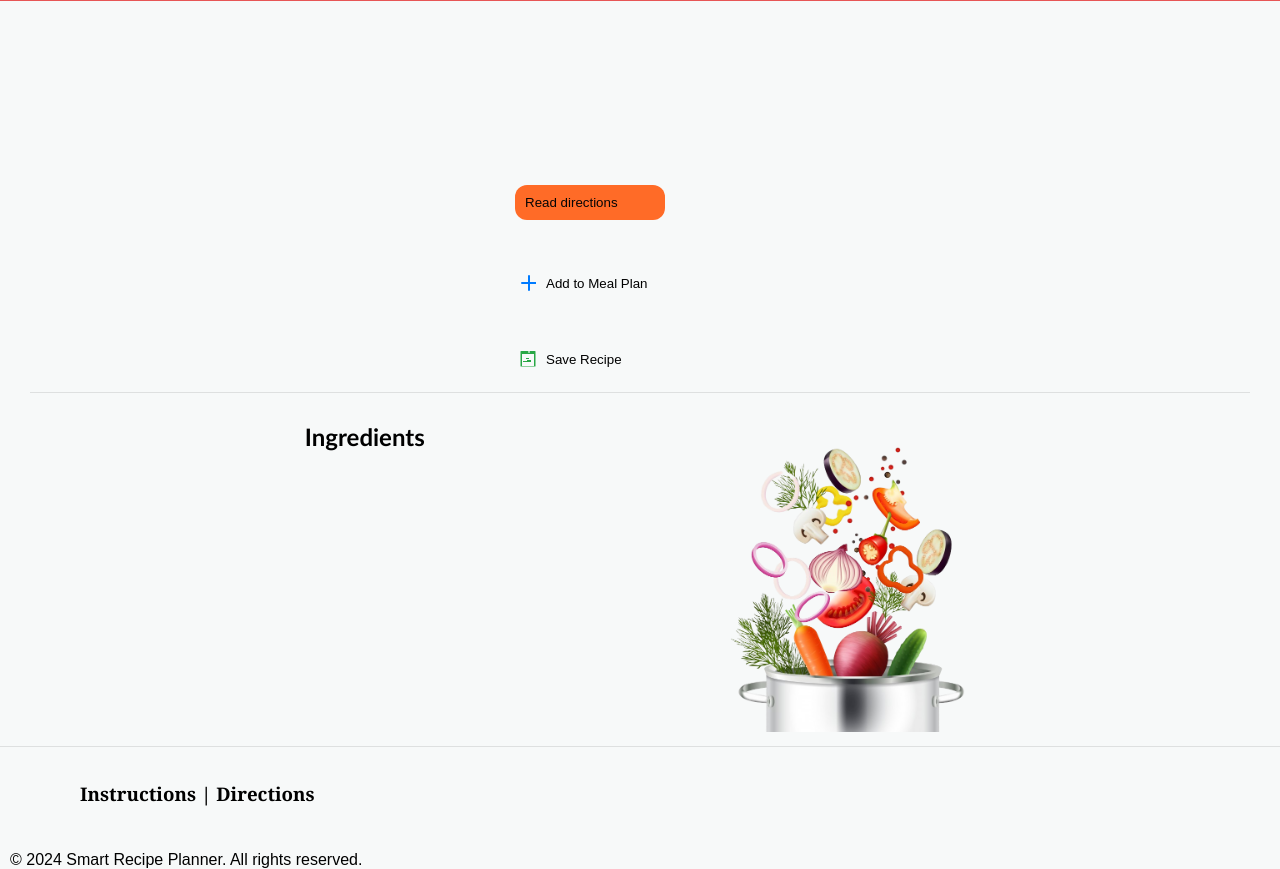
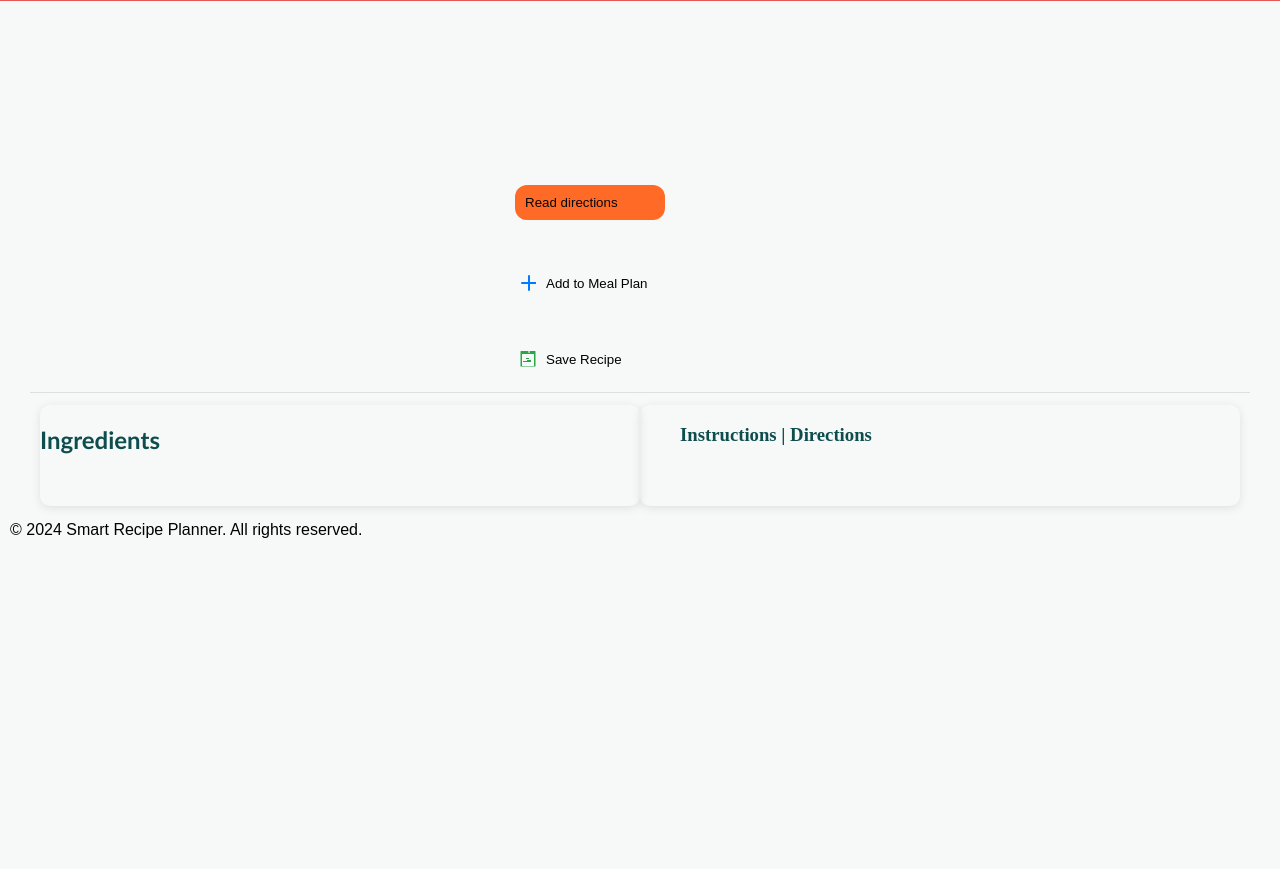
Before and after one commit to abdirashidabubakar50/Recipe_Planner, a Flask app: template app/templates/recipe_detail.html in a window 1280 px wide. Shown: the part 81-950 px from the top of the page. After the commit the page ends 619 px from the top, so only its background shows below. Run offline with Flask 3, Linux system fonts and the light colour scheme; the template is opened without the code that fills it, so the values that code supplies are empty; parts of the project's set-up code (start-up, migrations or seed data) failed here and were passed over.

Commit message:
cleaning up

```diff
--- a/app/api/routes.py
+++ b/app/api/routes.py
@@ -190,7 +190,6 @@ def save_recipe(recipe_id):
         ))
 
 
-
 """display the saved recipes"""
 @api.route('/saved_recipes/<int:user_id>')
 @login_required
@@ -208,6 +207,7 @@ def saved_recipes(user_id):
         saved_recipes=saved_recipes,
         user_id=current_user.id, user=current_user
     )
+
 
 
 """ Adds the recipe to meal plan"""
--- a/app/static/styles/recipe.css
+++ b/app/static/styles/recipe.css
@@ -102,43 +102,53 @@ p{
 
 .ingredients{
     display: flex;
-    padding: 10px;
-    max-width: 1300px;
-    justify-content: center;
+    max-width: 1200px;
+    /* justify-content: center; */
     margin: auto;
-    /* height: 100vh; */
+    padding: 5px;
+    height: auto;
     /* border: 2px solid #ddd; */
-    box-shadow: 0 1px 0px rgba(0, 0, 0, 0.1);
     font-family:'Times New Roman', Times, serif;
+    color:rgb(14, 77, 77);
+    margin-top: 8px;
+
 }
 .ingredients-detail{
     display: flex;
     flex-direction: column;
     justify-content: left;
-    max-width: 400px;
+    width: 50%;
+    border-radius: 10px;
+    box-shadow: 0 2px 10px rgba(0, 0, 0, 0.1);
 }
 .ingredients li{
-    list-style:circle;
-    padding: 10px;
+    list-style: lower-roman;
+    padding: 8px;
     font-family: 'Gill Sans', 'Gill Sans MT', Calibri, 'Trebuchet MS', sans-serif;
 }
 .ingredients-detail h2{
     font-family:'Gill Sans', 'Gill Sans MT', Calibri, 'Trebuchet MS', sans-serif;
 }
 
-.ingredient-img img{
-    height: 300px;
-    max-width: 400px;
+.ingredient-img {
+    width: 50%;
     border-radius: 10px;
-    object-fit: cover;
-    margin-left: 300px;
-    margin-top: 30px;
+    box-shadow: 0 2px 10px rgba(0, 0, 0, 0.1);
+}
+
+.ingredient-img li{
+    list-style:lower-roman;
 }
 .instructions{
-    font-family: Georgia, 'Times New Roman', Times, serif;
     display: flex;
-    max-width: 1200px;
+    max-width: 800px;
+    justify-content: left;
     margin: auto;
+    padding: 5px;
+    /* height: 100vh; */
+    /* border: 2px solid #ddd; */
+    font-family:'Times New Roman', Times, serif;
+    margin-top: 8px;
 }
 
 .instructions ul li{
@@ -151,6 +161,10 @@ p{
     justify-content: center;
 }
 
+
+.recipes{
+    height: 100vh;
+}
 @media (max-width: 768px) {
     .recipe-container,
     .recipe-details {
@@ -171,13 +185,16 @@ p{
         margin-top: 20px; /* Adjust margin for spacing */
     }
 
-    .ingredients, .instructions {
+    .ingredients-detail{
+        width: 100%;
+    }
+    .ingredients{
         flex-direction: column; /* Stack ingredients and instructions */
         padding: 10px; /* Add padding for spacing */
         max-width: 100%; /* Full width */
     }
 
-    .ingredient-img img {
+    .ingredient-img {
         margin: 20px auto; /* Center-align image */
         width: 100%; /* Full width */
         height: auto; /* Maintain aspect ratio */
--- a/app/templates/meal_plan.html
+++ b/app/templates/meal_plan.html
@@ -20,7 +20,7 @@
 
         <!-- Content Sections for Tabs -->
         <div id="today" class="tab-content" style="display: block;">
-            <div id="calendar"></div>
+            <div id="calendar" class="calendar"></div>
              {% if scheduled_recipes %}
              {% for recipe in scheduled_recipes %}
              <div class="recipe-card">
--- a/app/templates/recipe_detail.html
+++ b/app/templates/recipe_detail.html
@@ -51,10 +51,17 @@
             </ul>
         </div>
         <div class="ingredient-img">
-            <img src="{{url_for('static', filename='img/ingredients3.png')}}" alt="">
+            <ul>
+                <h3>Instructions | Directions</h3>
+                {% for instructions in recipe.instructions.split('. ')%}
+                <li>
+                    {{instructions}}
+                </li>
+                {%endfor%}
+            </ul>
         </div>
     </div>
-    <div class="instructions">
+    <!-- <div class="instructions">
         <ul>
             <h3>Instructions | Directions</h3>
             {% for instructions in recipe.instructions.split('. ')%}
@@ -63,7 +70,7 @@
             </li>
             {%endfor%}
         </ul>
-    </div>
+    </div> -->
     <script>
         const csrfToken = "{{ csrf_token() }}";  // Pass CSRF token to JavaScript
 
--- a/app/templates/saved_recipes.html
+++ b/app/templates/saved_recipes.html
@@ -1,4 +1,7 @@
 {% extends 'layout2.html'%}
+{% block extra_styles %}
+<link rel="stylesheet" href="{{ url_for('static', filename='styles/recipe.css') }}">
+{% endblock %}
 
 {% block content %}
 <section class="recipes">
```
Also changed, not shown: app/static/styles/meal.css (+64 -0 lines), 1 other file.
